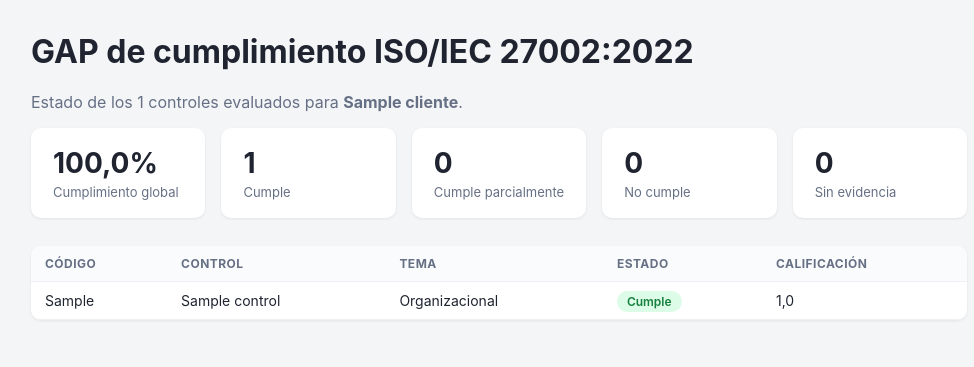
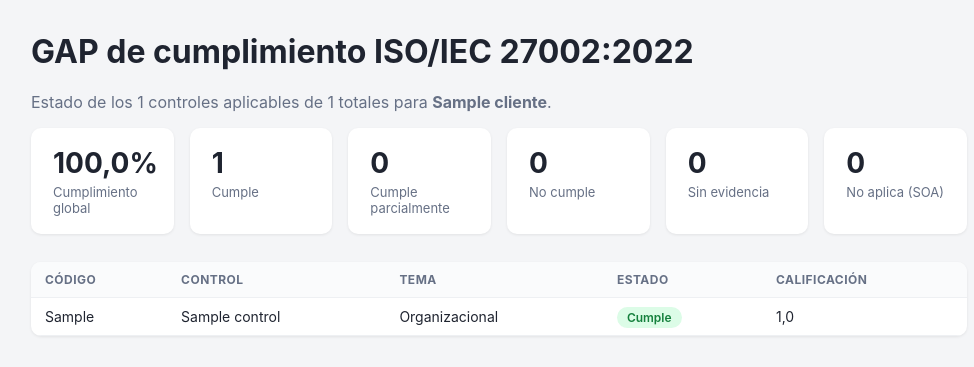
Before and after one commit to charli84/plataforma-iso27001, a Django app: page /portal/gap/ in a window 1280 px wide. Shown: the part 52-419 px from the top of the page, without its empty margins (141-1115 px from the left). Run offline with Django 5.2, Linux system fonts and the light colour scheme; a user stored in the database is signed in; tables that the repository leaves empty hold one stand-in row (values such as "Sample post"); parts of the project's set-up code (start-up, migrations or seed data) failed here and were passed over.

Commit message:
Agega Declaración de Aplicabilidad (SOA) por cliente

```diff
--- a/clientes/models.py
+++ b/clientes/models.py
@@ -1,5 +1,7 @@
 from django.conf import settings
 from django.db import models
+
+from controles.models import Control
 
 
 class Cliente(models.Model):
@@ -26,3 +28,39 @@ class Cliente(models.Model):
 
     def __str__(self):
         return self.nombre
+
+
+class Aplicabilidad(models.Model):
+    """Declaración de Aplicabilidad (SOA): no todos los 93 controles de
+    ISO/IEC 27002 aplican a todo cliente (ej. los controles de ciclo de
+    desarrollo seguro no corresponden si el cliente no desarrolla software
+    internamente). Por defecto, si no existe un registro para un par
+    cliente+control, se asume que SÍ aplica — solo hace falta crear un
+    registro para marcar excepciones, justificadas.
+
+    Esto se usa en el GAP y el Roadmap del portal de cliente para no contar
+    como "brecha pendiente" un control que ni siquiera corresponde evaluar
+    para ese cliente."""
+
+    cliente = models.ForeignKey(Cliente, on_delete=models.CASCADE, related_name="aplicabilidades")
+    control = models.ForeignKey(Control, on_delete=models.CASCADE, related_name="aplicabilidades")
+    aplica = models.BooleanField(
+        default=True,
+        help_text="Desmarca si este control no corresponde para este cliente.",
+    )
+    justificacion = models.TextField(
+        blank=True,
+        help_text="Por qué aplica o no aplica (exigido por ISO/IEC 27001 en la SOA real).",
+    )
+    actualizado_en = models.DateTimeField(auto_now=True)
+
+    class Meta:
+        verbose_name = "Declaración de aplicabilidad"
+        verbose_name_plural = "Declaraciones de aplicabilidad"
+        constraints = [
+            models.UniqueConstraint(fields=["cliente", "control"], name="unico_cliente_control")
+        ]
+
+    def __str__(self):
+        estado = "Aplica" if self.aplica else "No aplica"
+        return f"{self.cliente} — {self.control.codigo}: {estado}"
--- a/clientes/templates/clientes/_base_portal.html
+++ b/clientes/templates/clientes/_base_portal.html
@@ -45,6 +45,7 @@
     .badge-NO_CUMPLE { background: #fee2e2; color: #b91c1c; }
     .badge-PENDIENTE { background: #e0e7ff; color: #4338ca; }
     .badge-SIN_EVIDENCIA { background: #f1f2f4; color: #667085; }
+    .badge-NO_APLICA { background: #e5e7eb; color: #374151; font-style: italic; }
     .mensajes { margin-bottom: 20px; }
     .mensajes li { list-style: none; background: #fff3cd; padding: 10px 14px; border-radius: 8px; margin-bottom: 8px; font-size: 14px; }
     .recos { font-size: 13px; color: #475467; max-width: 420px; }
--- a/clientes/templates/clientes/gap.html
+++ b/clientes/templates/clientes/gap.html
@@ -2,7 +2,9 @@
 {% block titulo %}GAP de cumplimiento — {{ cliente.nombre }}{% endblock %}
 {% block contenido %}
   <h1 style="margin-top:0;">GAP de cumplimiento ISO/IEC 27002:2022</h1>
-  <p style="color:#667085;">Estado de los {{ total }} controles evaluados para <strong>{{ cliente.nombre }}</strong>.</p>
+  <p style="color:#667085;">
+    Estado de los {{ total_aplicable }} controles aplicables de {{ total }} totales para <strong>{{ cliente.nombre }}</strong>{% if no_aplica_total %} ({{ no_aplica_total }} marcados como no aplicables según la Declaración de Aplicabilidad){% endif %}.
+  </p>
 
   <div class="tarjetas">
     <div class="tarjeta"><div class="numero">{{ porcentaje_cumple }}%</div><div class="etiqueta">Cumplimiento global</div></div>
@@ -10,6 +12,7 @@
     <div class="tarjeta"><div class="numero">{{ resumen.PARCIAL }}</div><div class="etiqueta">Cumple parcialmente</div></div>
     <div class="tarjeta"><div class="numero">{{ resumen.NO_CUMPLE }}</div><div class="etiqueta">No cumple</div></div>
     <div class="tarjeta"><div class="numero">{{ resumen.SIN_EVIDENCIA }}</div><div class="etiqueta">Sin evidencia</div></div>
+    <div class="tarjeta"><div class="numero">{{ no_aplica_total }}</div><div class="etiqueta">No aplica (SOA)</div></div>
   </div>
 
   <table>
@@ -28,7 +31,13 @@
           <td>{{ fila.control.codigo }}</td>
           <td>{{ fila.control.nombre }}</td>
           <td>{{ fila.control.get_tema_display }}</td>
-          <td><span class="badge badge-{{ fila.estado }}">{{ fila.evaluacion.get_cumplimiento_display|default:"Sin evidencia" }}</span></td>
+          <td>
+            {% if fila.estado == "NO_APLICA" %}
+              <span class="badge badge-NO_APLICA" title="{{ fila.justificacion }}">No aplica</span>
+            {% else %}
+              <span class="badge badge-{{ fila.estado }}">{{ fila.evaluacion.get_cumplimiento_display|default:"Sin evidencia" }}</span>
+            {% endif %}
+          </td>
           <td>{{ fila.evaluacion.calificacion|default:"—" }}</td>
         </tr>
       {% endfor %}
--- a/clientes/views.py
+++ b/clientes/views.py
@@ -7,6 +7,8 @@ from django.utils import timezone
 
 from controles.models import Control
 from ia.models import Evaluacion
+
+from .models import Aplicabilidad
 
 # Orden de urgencia para el Roadmap: lo peor primero.
 PRIORIDAD_ESTADO = {
@@ -40,6 +42,15 @@ def _ultima_evaluacion_por_control(cliente):
     return ultima_por_codigo
 
 
+def _no_aplicables_por_codigo(cliente):
+    """Controles marcados explícitamente como NO aplicables para este cliente
+    (Declaración de Aplicabilidad / SOA). Si un control no tiene registro
+    aquí, se asume que sí aplica — no hace falta declarar los 93 uno por uno,
+    solo las excepciones."""
+    no_aplicables = Aplicabilidad.objects.filter(cliente=cliente, aplica=False).select_related("control")
+    return {a.control.codigo: a for a in no_aplicables}
+
+
 @login_required
 def gap(request):
     cliente = _cliente_del_usuario(request)
@@ -52,27 +63,44 @@ def gap(request):
         return redirect("admin:index")
 
     ultima_por_codigo = _ultima_evaluacion_por_control(cliente)
+    no_aplicables_por_codigo = _no_aplicables_por_codigo(cliente)
 
     filas = []
     for control in Control.objects.all():
+        no_aplica = no_aplicables_por_codigo.get(control.codigo)
+        if no_aplica:
+            filas.append({
+                "control": control,
+                "evaluacion": None,
+                "estado": "NO_APLICA",
+                "justificacion": no_aplica.justificacion,
+            })
+            continue
+
         evaluacion = ultima_por_codigo.get(control.codigo)
         estado = evaluacion.cumplimiento if evaluacion else "SIN_EVIDENCIA"
         filas.append({"control": control, "evaluacion": evaluacion, "estado": estado})
 
-    total = len(filas)
+    aplicables = [f for f in filas if f["estado"] != "NO_APLICA"]
+    total_aplicable = len(aplicables)
     resumen = {
-        "CUMPLE": sum(1 for f in filas if f["estado"] == "CUMPLE"),
-        "PARCIAL": sum(1 for f in filas if f["estado"] == "PARCIAL"),
-        "NO_CUMPLE": sum(1 for f in filas if f["estado"] == "NO_CUMPLE"),
-        "PENDIENTE": sum(1 for f in filas if f["estado"] == "PENDIENTE"),
-        "SIN_EVIDENCIA": sum(1 for f in filas if f["estado"] == "SIN_EVIDENCIA"),
+        "CUMPLE": sum(1 for f in aplicables if f["estado"] == "CUMPLE"),
+        "PARCIAL": sum(1 for f in aplicables if f["estado"] == "PARCIAL"),
+        "NO_CUMPLE": sum(1 for f in aplicables if f["estado"] == "NO_CUMPLE"),
+        "PENDIENTE": sum(1 for f in aplicables if f["estado"] == "PENDIENTE"),
+        "SIN_EVIDENCIA": sum(1 for f in aplicables if f["estado"] == "SIN_EVIDENCIA"),
     }
-    porcentaje_cumple = round(100 * resumen["CUMPLE"] / total, 1) if total else 0
+    no_aplica_total = len(filas) - total_aplicable
+    # El % de cumplimiento se calcula solo sobre los controles APLICABLES
+    # (SOA): un control marcado "no aplica" no debe restar puntaje.
+    porcentaje_cumple = round(100 * resumen["CUMPLE"] / total_aplicable, 1) if total_aplicable else 0
 
     contexto = {
         "cliente": cliente,
         "filas": filas,
-        "total": total,
+        "total": len(filas),
+        "total_aplicable": total_aplicable,
+        "no_aplica_total": no_aplica_total,
         "resumen": resumen,
         "porcentaje_cumple": porcentaje_cumple,
     }
@@ -91,9 +119,13 @@ def roadmap(request):
         return redirect("admin:index")
 
     ultima_por_codigo = _ultima_evaluacion_por_control(cliente)
+    no_aplicables_por_codigo = _no_aplicables_por_codigo(cliente)
 
     pendientes = []
     for control in Control.objects.all():
+        if control.codigo in no_aplicables_por_codigo:
+            # No aplica para este cliente (SOA): no es una brecha pendiente.
+            continue
         evaluacion = ultima_por_codigo.get(control.codigo)
         estado = evaluacion.cumplimiento if evaluacion else "SIN_EVIDENCIA"
         if estado == "CUMPLE":
@@ -133,12 +165,15 @@ def calendario(request):
         return redirect("admin:index")
 
     ultima_por_codigo = _ultima_evaluacion_por_control(cliente)
+    no_aplicables_por_codigo = _no_aplicables_por_codigo(cliente)
     hoy = timezone.localdate()
 
     items = []
-    controles_con_periodicidad = Control.objects.filter(
-        periodicidad_revision_meses__isnull=False
-    )
+    controles_con_periodicidad = [
+        c
+        for c in Control.objects.filter(periodicidad_revision_meses__isnull=False)
+        if c.codigo not in no_aplicables_por_codigo
+    ]
     for control in controles_con_periodicidad:
         evaluacion = ultima_por_codigo.get(control.codigo)
         if evaluacion is None:
```
Also changed, not shown: clientes/admin.py (+9 -1 lines), clientes/migrations/0003_aplicabilidad.py (added).
